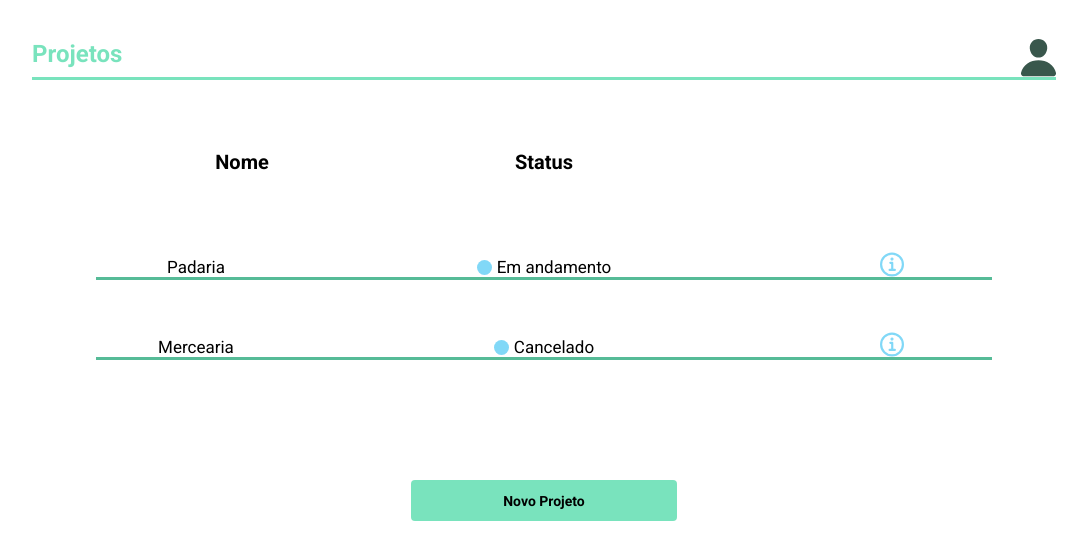
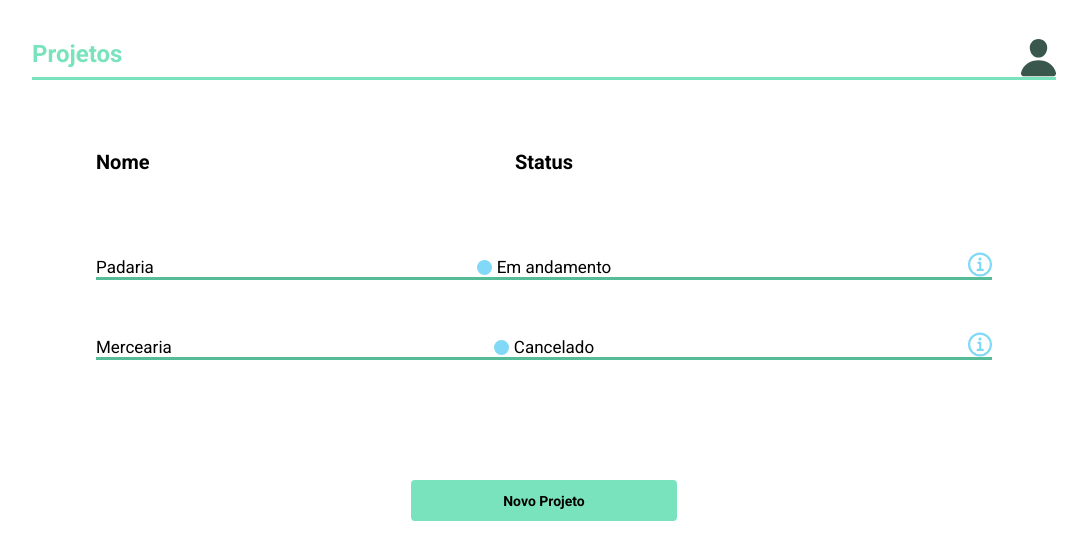
Before and after one commit to DavidSSouza050/ScrumDS, a React (Create React App) app in the folder frontend/: page /project in a window 1280 px wide. Shown: the top 560 px of the page, without its empty margins (96-1183 px from the left). Built offline with nearby package versions, Linux system fonts and the light colour scheme.

Commit message:
alinhamento da tela de projetos

```diff
--- a/frontend/src/pages/project/index.js
+++ b/frontend/src/pages/project/index.js
@@ -32,13 +32,13 @@ export default function Project(){
 
             <div id="containerTable" className='center'>
                 <div id='headerTable'>
-                    <div className='headerTitle'>
+                    <div className='headerTitle' id='left'>
                         Nome
                     </div>
                     <div className='headerTitle'>
                         Status
                     </div>
-                    <div className='headerTitle'>
+                    <div className='headerTitle' id='right'>
 
                     </div>
                 </div>
@@ -48,14 +48,14 @@ export default function Project(){
 
 
                     <div id="bodyTable">
-                        <div className='bodyItem'>
+                        <div className='bodyItem' id='left'>
                             {projeto.nome}
                         </div>
                         <div className='bodyItem'>
                             <spam className="colorStatus"/>
                             {projeto.status}
                         </div>
-                        <div className='bodyItem'>
+                        <div className='bodyItem' id='right'>
                             <img src={information} alt='Informação' className='information'/>
                         </div>
                     </div>
--- a/frontend/src/pages/project/style.css
+++ b/frontend/src/pages/project/style.css
@@ -51,6 +51,16 @@
     justify-content: center;
 }
 
+#left{
+    text-align: left;
+    justify-content: left;
+}
+
+#right{
+    text-align: right;
+    justify-content: right;
+}
+
 .information{
     cursor: pointer;
     transition-duration: 0.2s;
```
